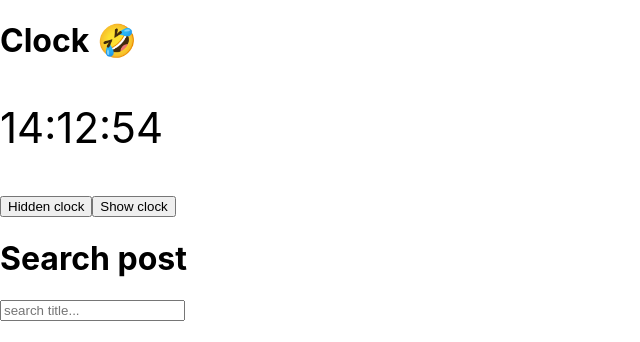
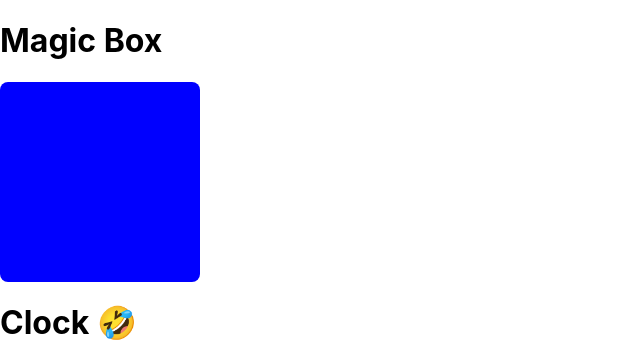
Before and after one commit to xhoang0509/learn-reactjs, a React (Create React App) app: page / in a window 1280 px wide. Shown: the top 342 px of the page, without its empty margins (0-640 px from the left). Built offline with nearby package versions, Linux system fonts and the light colour scheme; no server answers.

Commit message:
Custom hooks from scratch

```diff
--- a/src/App.js
+++ b/src/App.js
@@ -4,6 +4,7 @@ import Pagination from "./components/Pagination";
 import PostList from "./components/PostList";
 import PostFilterForm from "./components/PostFilterForm";
 import Clock from "./components/Clock";
+import MagicBox from "./components/MagicBox";
 
 const App = () => {
     const [postList, setPostList] = useState([]);
@@ -51,6 +52,7 @@ const App = () => {
 
     return (
         <>
+            <MagicBox />
             {showClock && <Clock />}
             <button onClick={() => setShowClock(false)}>Hidden clock</button>
             <button onClick={() => setShowClock(true)}>Show clock</button>
--- /dev/null
+++ b/src/components/MagicBox/MagicBox.scss
@@ -0,0 +1,9 @@
+.magic-box {
+    $box-size: 200px;
+
+    width: $box-size;
+    height: $box-size;
+    border-radius: 8px;
+
+    transition: all 0.35s ease-in-out 0s;
+}
--- /dev/null
+++ b/src/components/MagicBox/index.jsx
@@ -0,0 +1,17 @@
+import React from "react";
+import useMagicBox from "../../hooks/useMagicBox";
+import "./MagicBox.scss";
+
+MagicBox.propTypes = {};
+
+function MagicBox(props) {
+    const color = useMagicBox();
+    return (
+        <div>
+            <h1>Magic Box</h1>
+            <div className="magic-box" style={{ backgroundColor: color }}></div>
+        </div>
+    );
+}
+
+export default MagicBox;
--- /dev/null
+++ b/src/hooks/useMagicBox.js
@@ -0,0 +1,30 @@
+import { useEffect, useRef, useState } from "react";
+
+const randomColor = (currentColor) => {
+    const LIST_COLOR = ["red", "green", "blue", "yellow", "deeppink"];
+    const newIndex = LIST_COLOR.indexOf(currentColor);
+    let randomIndex = Math.ceil(Math.random() * 3);
+    while (newIndex === randomIndex) {
+        randomIndex = Math.ceil(Math.random() * 3);
+    }
+    return LIST_COLOR[randomIndex];
+};
+function useMagicBox() {
+    const [color, setColor] = useState("transparent");
+    const colorRef = useRef("transparent");
+    useEffect(() => {
+        const colorInterval = setInterval(() => {
+            const newColor = randomColor(colorRef.current);
+            setColor(newColor);
+            colorRef.current = newColor;
+        }, 1000);
+
+        return () => {
+            clearInterval(colorInterval);
+        };
+    }, []);
+
+    return color;
+}
+
+export default useMagicBox;
```
